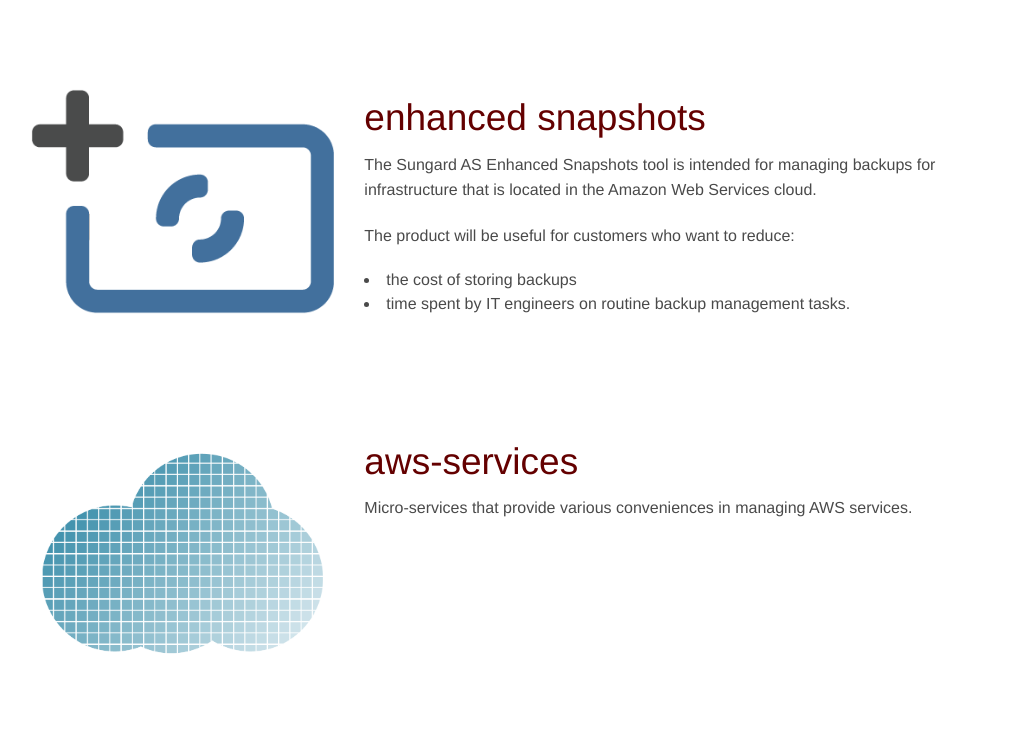
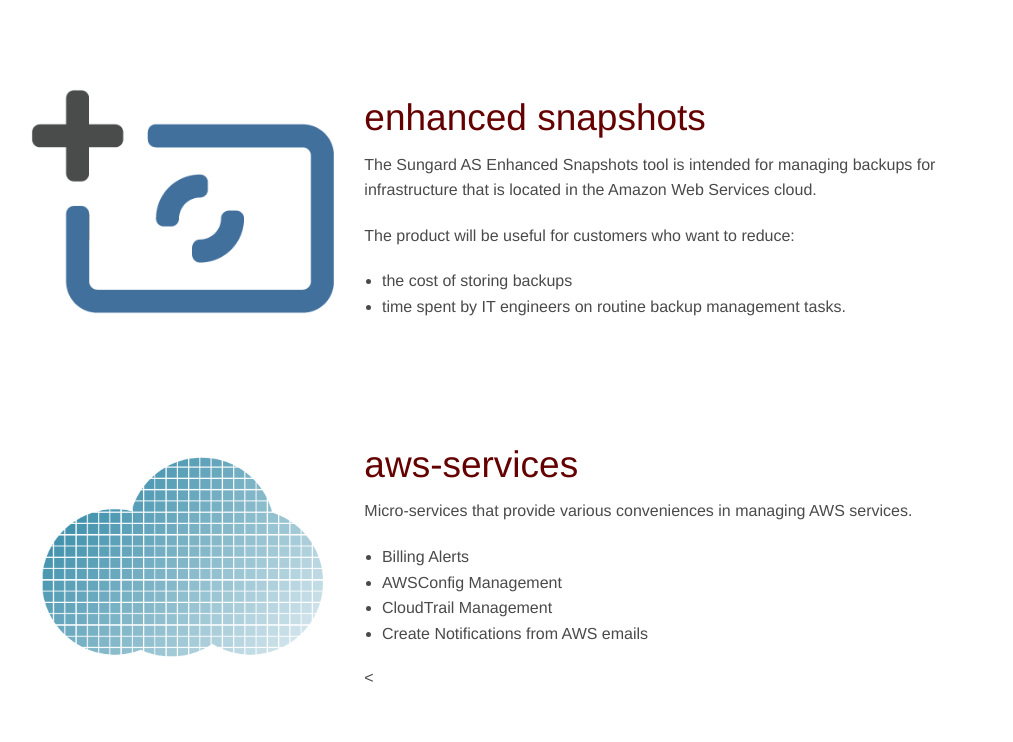
Before and after one commit to isabella232/sungardas.github.com, a plain HTML site: page index.html in a window 1280 px wide. Shown: the part 981-1723 px from the top of the page, without its empty margins (124-1137 px from the left). Drawn offline with Linux system fonts and the light colour scheme.

Commit message:
update descriptions

```diff
--- a/index.html
+++ b/index.html
@@ -52,8 +52,10 @@
         <p>The Sungard AS Enhanced Snapshots tool is intended for managing backups for infrastructure that is located in the Amazon Web Services cloud.</p>
         <p>
           The product will be useful for customers who want to reduce:
-          <li>the cost of storing backups</li>
-          <li>time spent by IT engineers on routine backup management tasks.</li>
+          <ul>
+            <li>the cost of storing backups</li>
+            <li>time spent by IT engineers on routine backup management tasks.</li>
+          </ul>
         </p>
       </div>
     </div>
@@ -69,6 +71,13 @@
       <div class="small-8 columns">
         <h2>aws-services</h2>
         <p>Micro-services that provide various conveniences in managing AWS services.</p>
+          <ul>
+            <li>Billing Alerts</li>
+            <li>AWSConfig Management</li>
+            <li>CloudTrail Management</li>
+            <li>Create Notifications from AWS emails</li>
+          </ul>
+        <
       </div>
     </div>
     <br><br><br>
```
